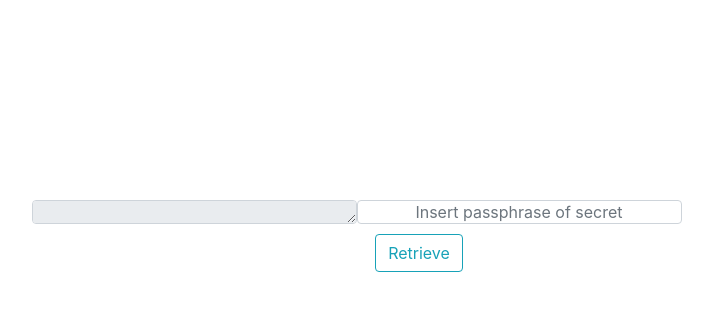
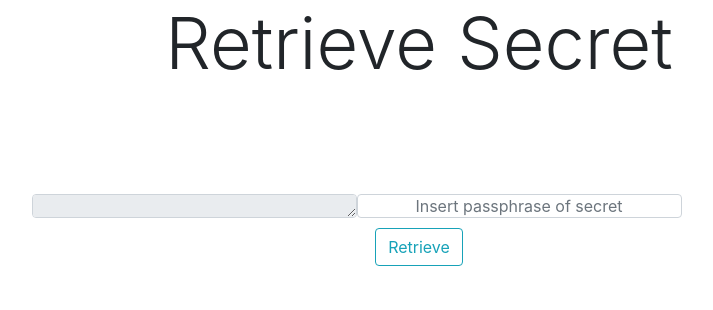
Before and after one commit to tamf/whisper-secret-messages, a plain HTML site: page public/retrieve-secret.html in a window 1280 px wide. Shown: the whole page, without its empty margins (221-934 px from the left). Drawn offline with nearby package versions, Linux system fonts and the light colour scheme.

Commit message:
add heading

```diff
--- a/public/retrieve-secret.html
+++ b/public/retrieve-secret.html
@@ -8,9 +8,8 @@
   <link rel="stylesheet" type="text/css" href="secret.css" media="screen" />
   <script defer src="script.js"></script>
 </head>
-
 <body>
-
+  <h1 class="display-3">Retrieve Secret</h1>
   <div class="d-flex h-100">
     <div class="m-auto">
 
@@ -25,11 +24,7 @@
           </label>
           <button class="btn btn-outline-info">Retrieve</button>
         </div>
-
-
-
       </form>
     </div>
 </body>
-
 </html>
--- a/public/secret.css
+++ b/public/secret.css
@@ -47,6 +47,6 @@ input {
 }
 
 .insert {
-  padding-top: 200px;
+  padding-top: 100px;
   text-align: center;
 }
```
